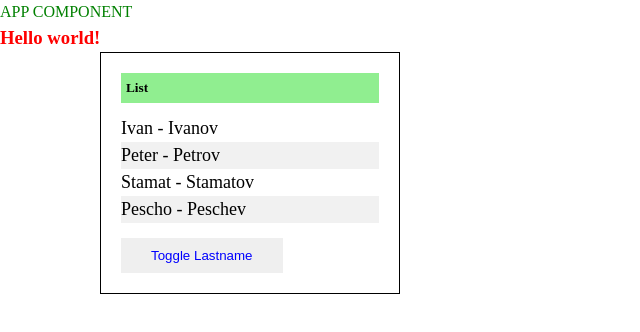
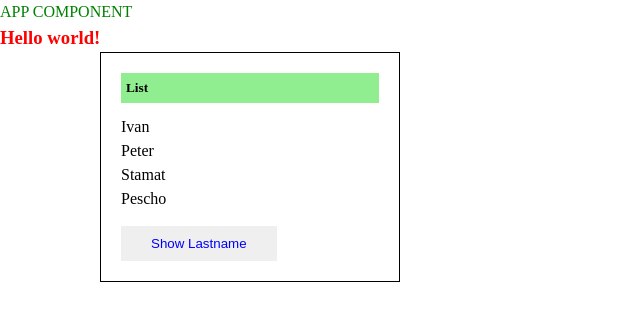
Before and after one commit to IvelinDankov/components, an Angular app: page / in a window 1280 px wide. Shown: the top 332 px of the page, without its empty margins (0-640 px from the left). Built offline with nearby package versions, Linux system fonts and the light colour scheme.

Commit message:
Binding and input directives

```diff
--- /dev/null
+++ b/src/app/list-item/list-item.component.html
@@ -0,0 +1,3 @@
+<p> <span>{{user.firstName}}</span>@if (showLastName) { - <span>
+    {{user.lastName}}
+  </span>}</p>
--- a/src/app/list/list.component.html
+++ b/src/app/list/list.component.html
@@ -1,15 +1,17 @@
 <h3 id="title">{{myPropt}}</h3>
 <div class="list">
   <h5 class="list__title">List</h5>
+  @for (user of users; track user.firstName) {
+  <app-list-item [user]="user" [showLastName]="showLastName" />
+
+  } @empty {
+  <p>There is not Names.</p> }
   <div class="list-item">
-    @for (user of users; track user.firstName) {
-    <p> <span>{{user.firstName}}</span>@if (showLastName) { - <span>
-        {{user.lastName}}
-      </span>}</p>
 
-    } @empty {
-    <p>There is not Names.</p>
-    }
-    <button (click)="handleClick()" type="button" class="list-btn">Toggle Lastname</button>
+    <button (click)="handleClick($event)" type="button" class="list-btn">@if (showLastName) {
+      <ng-container>Hide Lastname</ng-container>
+
+      } @else {
+      <ng-container>Show Lastname</ng-container> }</button>
   </div>
 </div>
--- a/src/app/list/list.component.ts
+++ b/src/app/list/list.component.ts
@@ -1,8 +1,9 @@
 import { Component } from "@angular/core";
+import { ListItemComponent } from "../list-item/list-item.component";
 
 @Component({
   selector: "app-list",
-  imports: [],
+  imports: [ListItemComponent],
   templateUrl: "./list.component.html",
   styleUrl: "./list.component.scss",
 })
@@ -28,7 +29,7 @@ export class ListComponent {
     },
   ];
 
-  showLastName = true;
+  showLastName = false;
 
   constructor() {
     // setTimeout(() => {
@@ -36,7 +37,7 @@ export class ListComponent {
     // }, 5000);
   }
 
-  handleClick() {
+  handleClick(event: MouseEvent) {
     this.showLastName = !this.showLastName;
   }
 }
```
Also changed, not shown: src/app/list-item/list-item.component.ts (added, +12 -0 lines), src/app/list-item/list-item.component.scss (added).
